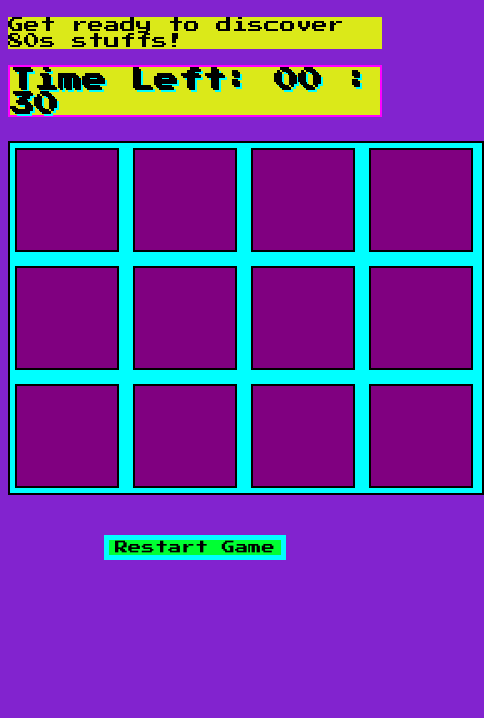
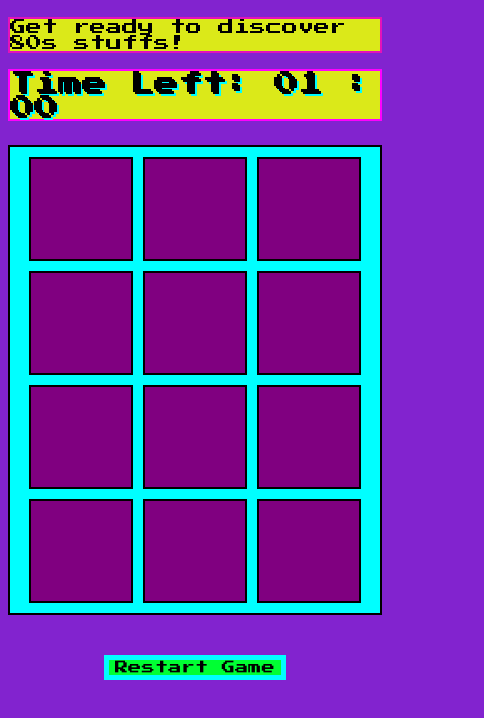
Before and after one commit to Lu4n4-ru/memory-game-80s, a plain HTML site: page index.html in a window 390 px wide. Shown: the part 112-830 px from the top of the page, 484 px wide, since content can reach past the window. Drawn offline with Linux system fonts and the light colour scheme.

Commit message:
responsive

```diff
--- a/css/style.css
+++ b/css/style.css
@@ -14,7 +14,7 @@ h1 {
     font-family: 'Press Start 2P', cursive;
     font-size: 1rem;
     background-color: rgb(219, 233, 25);
-    border-color: black;
+    border: 2px solid rgb(228, 18, 186);
     position: relative;
     margin-top: 0%;
     display: inline-flex;
@@ -42,18 +42,23 @@ h1 {
     border: 2px solid black;
     height: 100px;
     width: 100px;
-    display: inline-flex;
-    margin: 5px;
+    display: flex;
+    align-items: center;
+    justify-content: center;
     background: purple;
+    flex-shrink: 0;
 
 }
 #game-board {
     background-color: aqua;
     border: 2px solid black;
-    height: 350px;
-    width: 472px;
+    display: flex;
+    flex-wrap: wrap;
+    justify-content: center;
     gap: 10px;
     margin: 0 auto;
+    padding: 10px;
+    max-width: 460px
 }
 body {
     background-color:rgb(130, 35, 207);
@@ -81,6 +86,7 @@ body {
     border: 5px solid #00ffff;
     background-color: hsl(132, 100%, 50%);
     font-family: 'Press Start 2P', cursive;
+    font-size: 20px;
     /*margin-top: 60px;*/
     position: absolute;
     top: 50%;
--- a/index.html
+++ b/index.html
@@ -12,8 +12,11 @@
 <body>
     <h1>Memory Lane</h1>
     <p id="teaser">Get ready to discover 80s stuffs!</p>
-    <p id="timer">Time Left: 00 : 30</p>
+    <p id="timer">Time Left: 01 : 00</p>
 
+
+
+    <div id="container"> <!--to add other features on the side of the main grid-->
 
         <div id="game-board" class="game-grid">
             <div class="card annie-lennox" id="1" data-img="./css/images/annie-lennox" data-alt="Annie Lennox"></div>
@@ -23,14 +26,19 @@
             <div class="card" id="5" data-img="./css/images/madonna.jpg" data-alt="Madonna"></div>
             <div class="card" id="6" data-img="./css/images/siouxies.jpg" data-alt="Siouxie and the Banshees"></div>
             <div class="card" id="7" data-img="./css/images/the-smiths.jpg" data-alt="The Smiths"></div>
-        <div class="card" id="8"></div>
-        <div class="card" id="9"></div>
-        <div class="card" id="10"></div>
-        <div class="card" id="11"></div>
+            <div class="card" id="8" data-img="./css/images/ian-curtis.jpg" data-alt="Ian Curtis"></div>
+            <div class="card" id="9" data-img="./css/images/cobain.jpg" data-alt="Kurt Cobain"></div>
+            <div class="card" id="10" data-img="./css/images/bowie-mercury-jackson" data-alt="Bowie, Jackson, Mercury"></div>
+            <div class="card" id="11" data-img="./css/images/mccartney-jackson" data-alt="McCartney and Jackson"></div>
             <div class="card" id="12"></div>
+           <!-- <div class="card" id="13"></div>
+            <div class="card" id="14"></div>
+            <div class="card" id="15"></div>
+            <div class="card" id="16"></div> -->
 
             <section id="won" style="display: none;">Good Job You Won!</section>
             <section id="game-over">Game Over</section>
+        </div>
     </div>
 
     <!--<section id="won" style="display: none;">Good Job You Won!</section> -->
--- a/main.js
+++ b/main.js
@@ -1,4 +1,3 @@
-
 //timer
 let timer;
 let timeLeft = 30;
```
Also changed, not shown: css/images/bowie-mercury-jackson.jpg (added), css/images/cobain.jpg (added), css/images/jackson-cobain.jpg (added), css/images/mccartney-jackson.jpg (added). Lines whose indentation alone changed are shown as unchanged.
